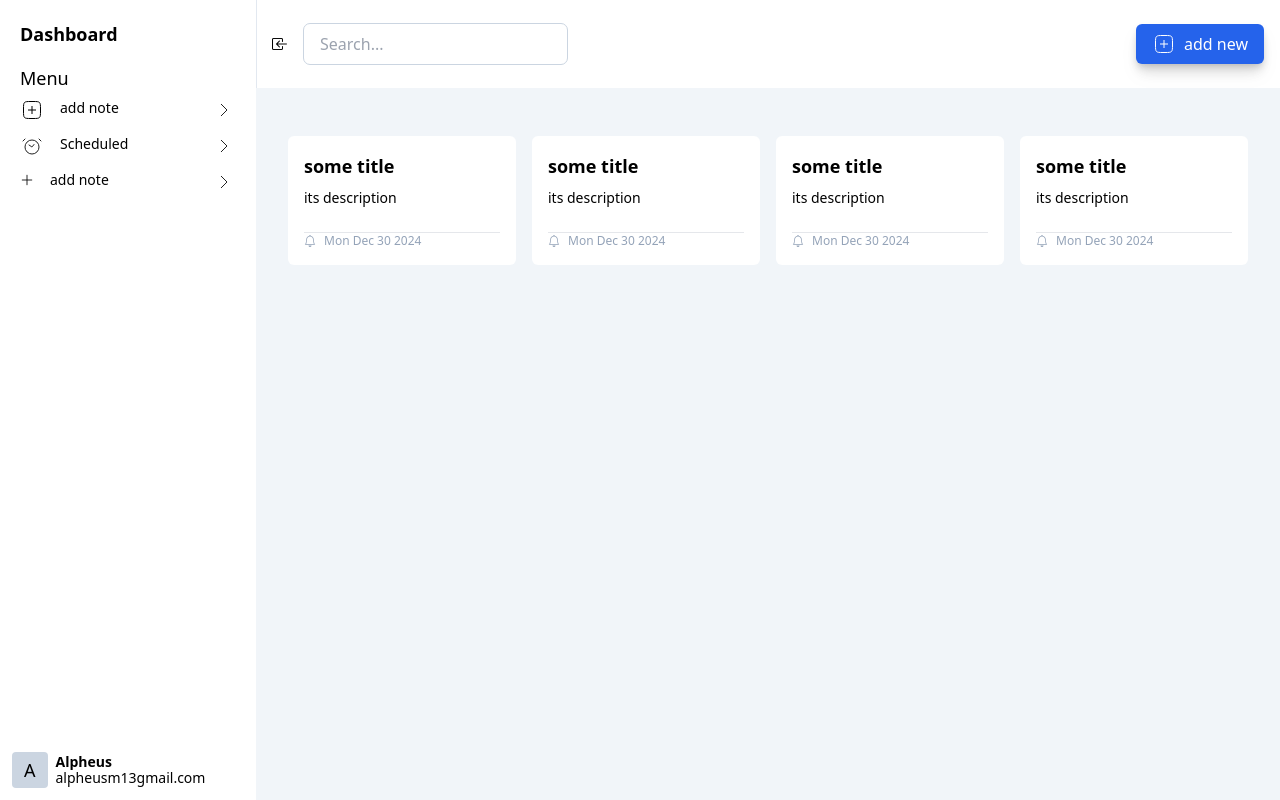
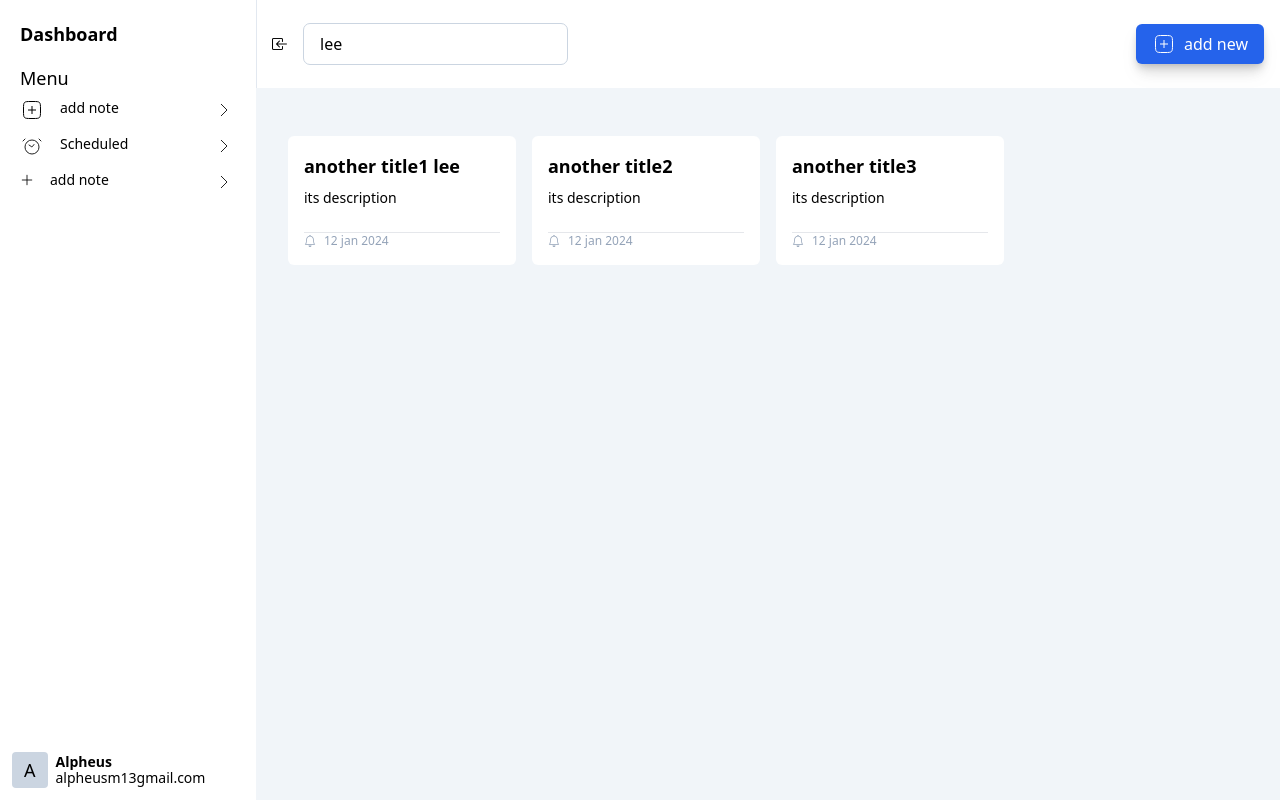
Before and after one commit to theCalculatar/inote, an Angular app in the folder client/: page /home in a window 1280 px wide. Built offline with nearby package versions, Linux system fonts and the light colour scheme.

Commit message:
add service to content area and search bar for dynamic view,

```diff
--- /dev/null
+++ b/client/public/json/data.json
@@ -0,0 +1,23 @@
+{
+  "code": 201,
+  "data": [
+    {
+      "id": "2",
+      "title": "another title1 lee",
+      "description": "its description",
+      "due": "12 jan 2024"
+    },
+    {
+      "id": "3",
+      "title": "another title2",
+      "description": "its description",
+      "due": "12 jan 2024"
+    },
+    {
+      "id": "4",
+      "title": "another title3",
+      "description": "its description",
+      "due": "12 jan 2024"
+    }
+  ]
+}
--- /dev/null
+++ b/client/src/app/core/interfaces/notes.network.interface.ts
@@ -0,0 +1,6 @@
+import { Note } from './note.interface'
+
+export interface NoteNetworkCall {
+  code: number
+  data: Note[]
+}
--- /dev/null
+++ b/client/src/app/core/services/notes.service.ts
@@ -0,0 +1,31 @@
+import { Injectable } from '@angular/core'
+import { Note } from '../interfaces/note.interface'
+import { HttpClient } from '@angular/common/http'
+import { Observable, Subject } from 'rxjs'
+import { NoteNetworkCall } from '../interfaces/notes.network.interface'
+
+@Injectable({
+  providedIn: 'root',
+})
+export class NotesService {
+  isLoading: Boolean = false
+
+  search: Subject<Note[]> = new Subject<Note[]>()
+  notes: Note[] = []
+
+  constructor(private httpClient: HttpClient) {}
+
+  getNotes(): Observable<NoteNetworkCall> {
+    this.isLoading = true
+    return this.httpClient.get<NoteNetworkCall>('/json/data.json', {
+      observe: 'body',
+    })
+  }
+
+  searchNotes(search: string) {
+    const notes = this.notes.filter((note) => {
+      return note.description.includes(search) || note.title.includes(search)
+    })
+    this.search.next(notes)
+  }
+}
--- a/client/src/app/layouts/landing/components/content-area/content-area.component.ts
+++ b/client/src/app/layouts/landing/components/content-area/content-area.component.ts
@@ -2,7 +2,8 @@ import { Component, OnInit } from '@angular/core'
 import { NotesCardComponent } from '../../../../shared/components/notes-card/notes-card.component'
 import { NgFor } from '@angular/common'
 import { Note } from '../../../../core/interfaces/note.interface'
-// import { Note } from '../../../../core/interfaces/note.interface'
+import { NotesService } from '../../../../core/services/notes.service'
+
 @Component({
   selector: 'app-content-area',
   imports: [NotesCardComponent, NgFor],
@@ -12,33 +13,27 @@ import { Note } from '../../../../core/interfaces/note.interface'
 export class ContentAreaComponent implements OnInit {
   notes: Note[] = []
 
+  constructor(private notesService: NotesService) {}
+
   ngOnInit(): void {
-    this.notes.push({
-      id: 'id here',
-      title: 'some title',
-      description: 'its description',
-      due: Date().slice(0,15),
-    })
-    this.notes.push({
-      id: 'id here',
-      title: 'some title',
-      description: 'its description',
-      due: Date().slice(0,15),
-    })
-    this.notes.push({
-      id: 'id here',
-      title: 'some title',
-      description: 'its description',
-      due: Date().slice(0,15),
-    })
-    this.notes.push({
-      id: 'id here',
-      title: 'some title',
-      description: 'its description',
-      due: Date().slice(0,15),
+    this.getNotes()
+  }
+
+  getNotes() {
+    this.notesService.getNotes().subscribe({
+      next: (next) => {
+        this.notesService.isLoading = false
+        this.notesService.notes = next.data
+        this.notes = this.notesService.notes
+      },
+      error: (error) => {
+        this.notesService.isLoading = false
+        console.log(error)
+      },
     })
 
-
-
+    this.notesService.search.subscribe((next) => {
+      this.notes = next
+    })
   }
 }
--- a/client/src/app/layouts/landing/components/navbar/navbar.component.html
+++ b/client/src/app/layouts/landing/components/navbar/navbar.component.html
@@ -6,8 +6,12 @@
 
     <div class="flex">
       <input
+        id="search"
         type="text"
         placeholder="Search..."
+        [(ngModel)]="search"
+        (ngModelChange)="onInputChange()"
+        name="search"
         class="px-4 py-1 min-w-24 outline-1 outline h-10 outline-slate-300 rounded-md"
       />
     </div>
--- a/client/src/app/layouts/landing/components/navbar/navbar.component.ts
+++ b/client/src/app/layouts/landing/components/navbar/navbar.component.ts
@@ -1,13 +1,27 @@
-import { Component, ViewEncapsulation } from '@angular/core';
+import {
+  Component,
+  Input,
+  OnChanges,
+  SimpleChanges,
+  ViewEncapsulation,
+} from '@angular/core'
+import { NotesService } from '../../../../core/services/notes.service'
+import { CommonModule } from '@angular/common'
+import { FormsModule } from '@angular/forms'
 
 @Component({
   selector: 'app-navbar',
-  imports: [],
+  imports: [CommonModule, FormsModule],
   templateUrl: './navbar.component.html',
   styleUrl: './navbar.component.scss',
-  encapsulation: ViewEncapsulation.None // Disable encapsulation
-
+  encapsulation: ViewEncapsulation.None, // Disable encapsulation
 })
 export class NavbarComponent {
+  search = 'lee'
 
+  constructor(private notesService: NotesService) {}
+
+  onInputChange() {
+    this.notesService.searchNotes(this.search)
+  }
 }
```
